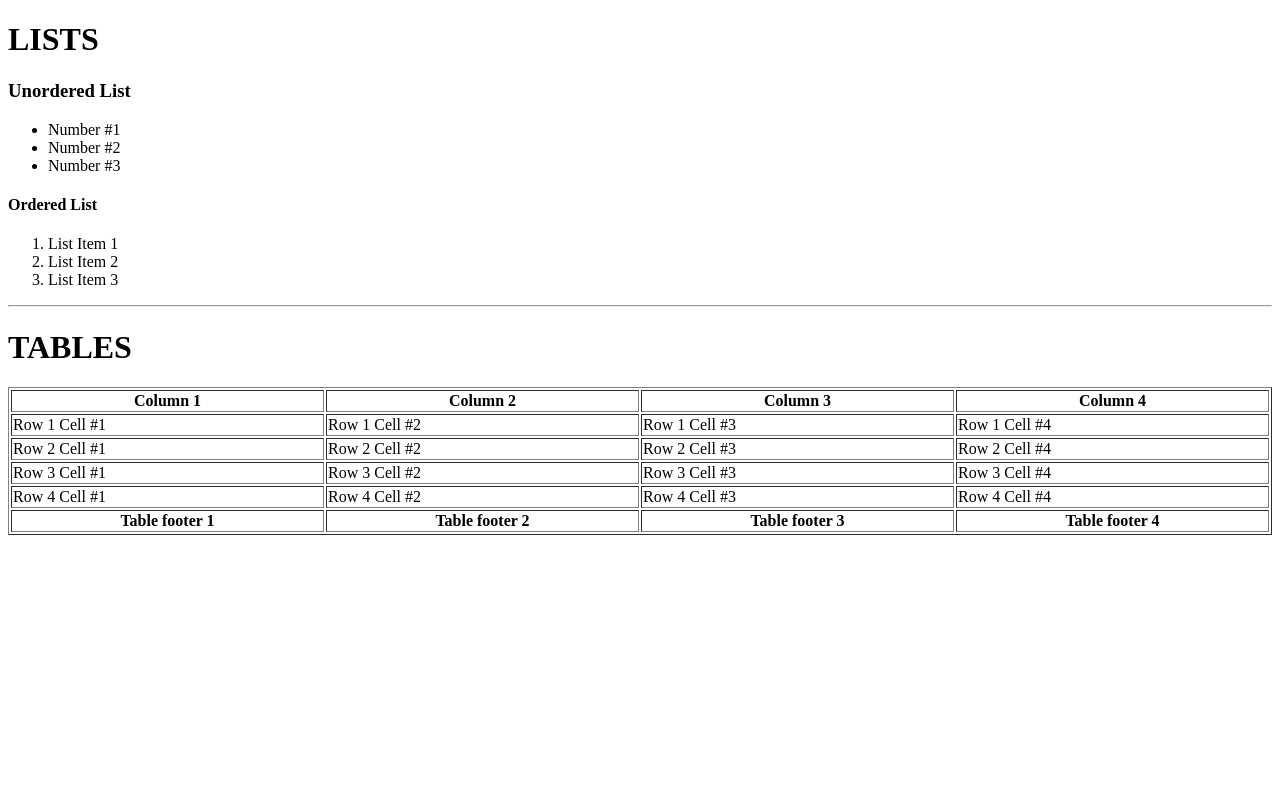
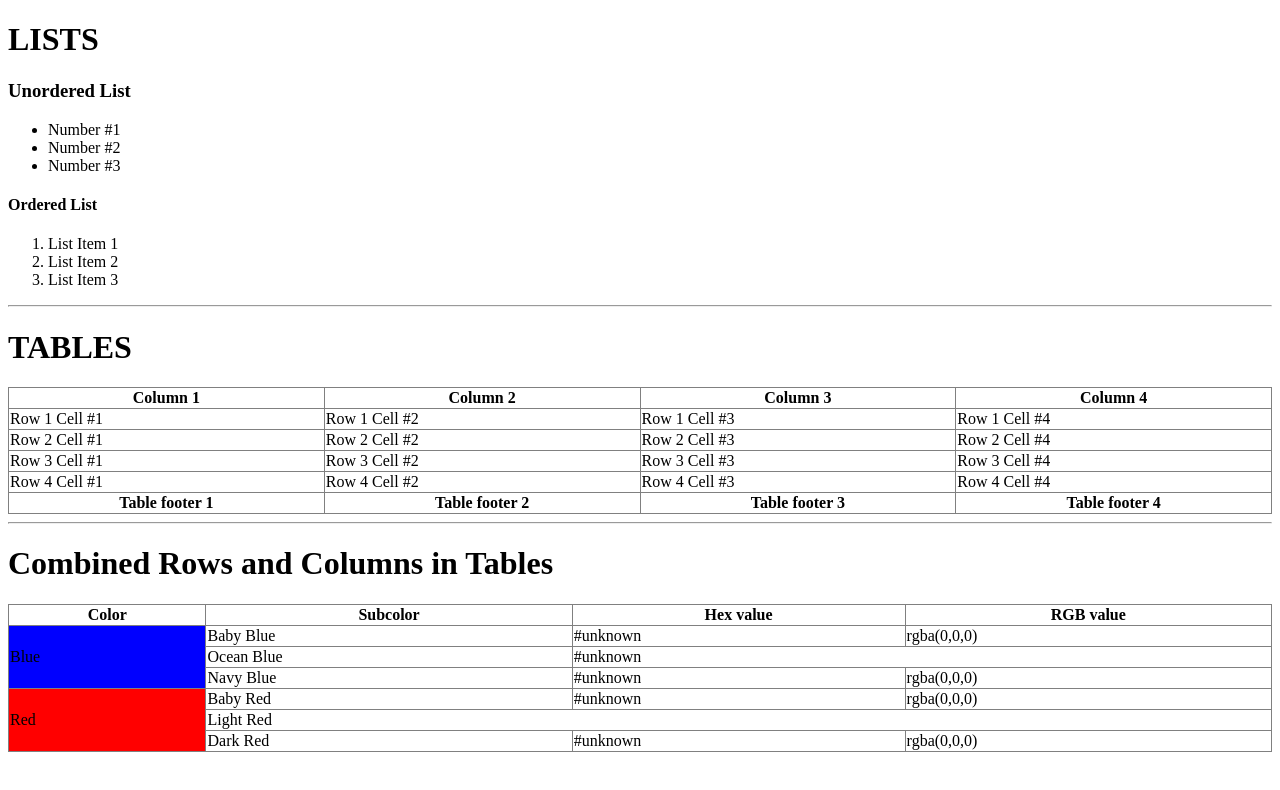
Before and after one commit to Savio234/webdev, a plain HTML site: page HTML/Lists_and_Tables.html in a window 1280 px wide. Drawn offline with Linux system fonts and the light colour scheme.

Commit message:
Made some modifications to tables

```diff
--- a/HTML/Lists_and_Tables.html
+++ b/HTML/Lists_and_Tables.html
@@ -28,15 +28,18 @@
 
     <h1>TABLES</h1>
 
-    <table border="1" width="100%">
+    <table border="1" style="border-collapse: collapse;" width="100%">
 
+        <thead>
             <tr>
                 <th>Column 1</th>
                 <th>Column 2</th>
                 <th>Column 3</th>
                 <th>Column 4</th>
             </tr>
+        </thead>
 
+        <tbody>
             <tr>
                 <td>Row 1 Cell #1</td>
                 <td>Row 1 Cell #2</td>
@@ -64,15 +67,72 @@
                 <td>Row 4 Cell #3</td>
                 <td>Row 4 Cell #4</td>
             </tr>
+        </tbody>
 
+        <tfoot>
             <tr>
                 <th>Table footer 1</th>
                 <th>Table footer 2</th>
                 <th>Table footer 3</th>
                 <th>Table footer 4</th>
             </tr>
+        </tfoot>
     </table>
 
 
+    <hr>
+    <h1> Combined Rows and Columns in Tables</h1>
+
+    <table border="1" style="border-collapse: collapse;" width="100%">
+
+        <thead>
+            <tr>
+                <th>Color</th>
+                <th>Subcolor</th>
+                <th>Hex value</th>
+                <th>RGB value</th>
+            </tr>
+        </thead>
+
+        <tbody>
+            <tr>
+                <td rowspan="3" bgcolor="blue">Blue</td>
+                <td>Baby Blue</td>
+                <td>#unknown</td>
+                <td>rgba(0,0,0)</td>
+            </tr>
+
+            <tr>
+                <td>Ocean Blue</td>
+                <td colspan="2">#unknown</td>
+            </tr>
+
+            <tr>
+                <td>Navy Blue</td>
+                <td>#unknown</td>
+                <td>rgba(0,0,0)</td>
+            </tr>
+
+            <tr>
+                <td rowspan="3" bgcolor="red">Red</td>
+                <td>Baby Red</td>
+                <td>#unknown</td>
+                <td>rgba(0,0,0)</td>
+            </tr>
+
+            <tr>
+                <td colspan="3">Light Red</td>
+            </tr>
+
+            <tr>
+                <td>Dark Red</td>
+                <td>#unknown</td>
+                <td>rgba(0,0,0)</td>
+            </tr>
+        </tbody>
+
+    </table>
+    <!-- For "rowspan", you remove the <td> tag in the exact row in each of the <tr> tag but for "colspan", you only remove the <td> tag in only that same <tr> tag -->
+
 </body>
 </html>
```
Lines whose indentation alone changed are shown as unchanged.
